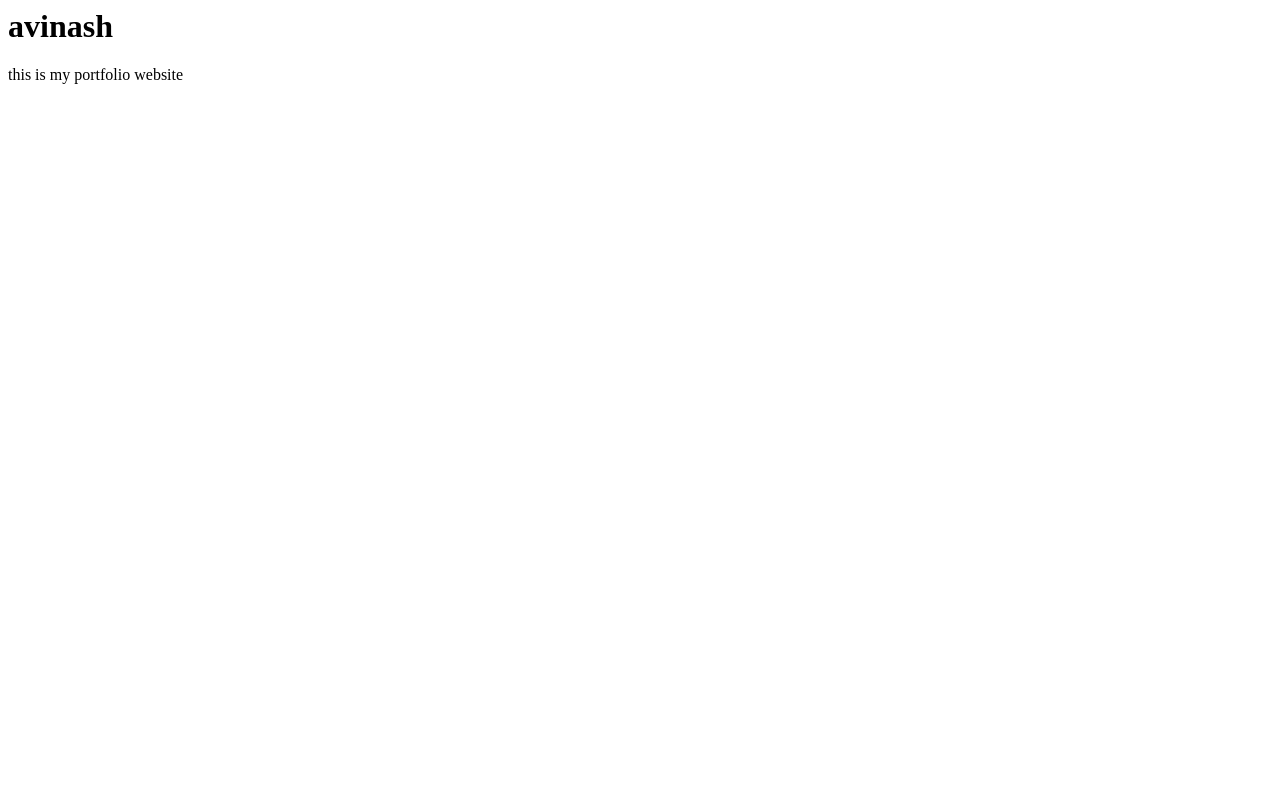
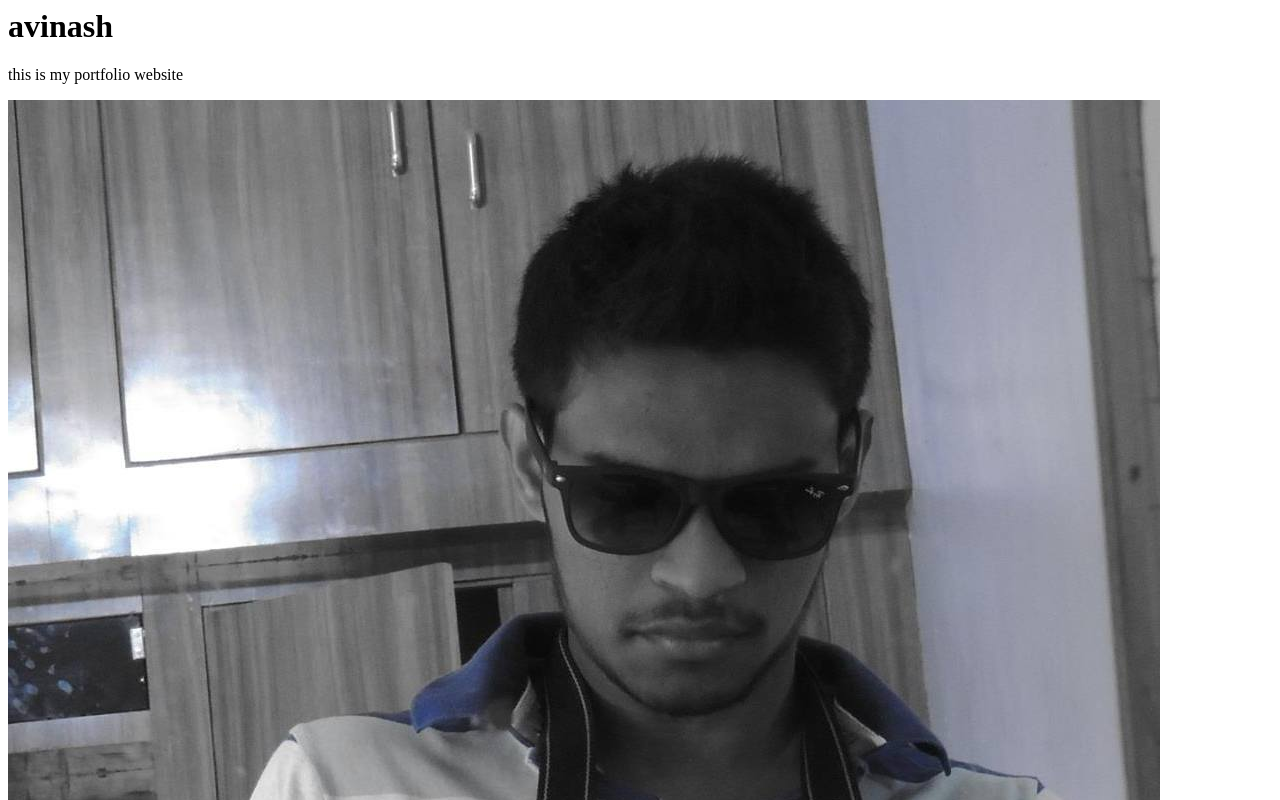
Before and after one commit to AvinashBV023/avi, a plain HTML site: page index.html in a window 1280 px wide. Shown: the top 800 px of the page. Drawn offline with Linux system fonts and the light colour scheme.

Commit message:
added css and images

```diff
--- /dev/null
+++ b/css/style.css
@@ -0,0 +1,3 @@
+body{
+	background: aqua;
+}
--- a/index.html
+++ b/index.html
@@ -1,2 +1,3 @@
 <h1>avinash</h1>
 <p>this is my portfolio website</p>
+<img src="images/dp.jpg">
```
Also changed, not shown: images/dp.jpg (added).
